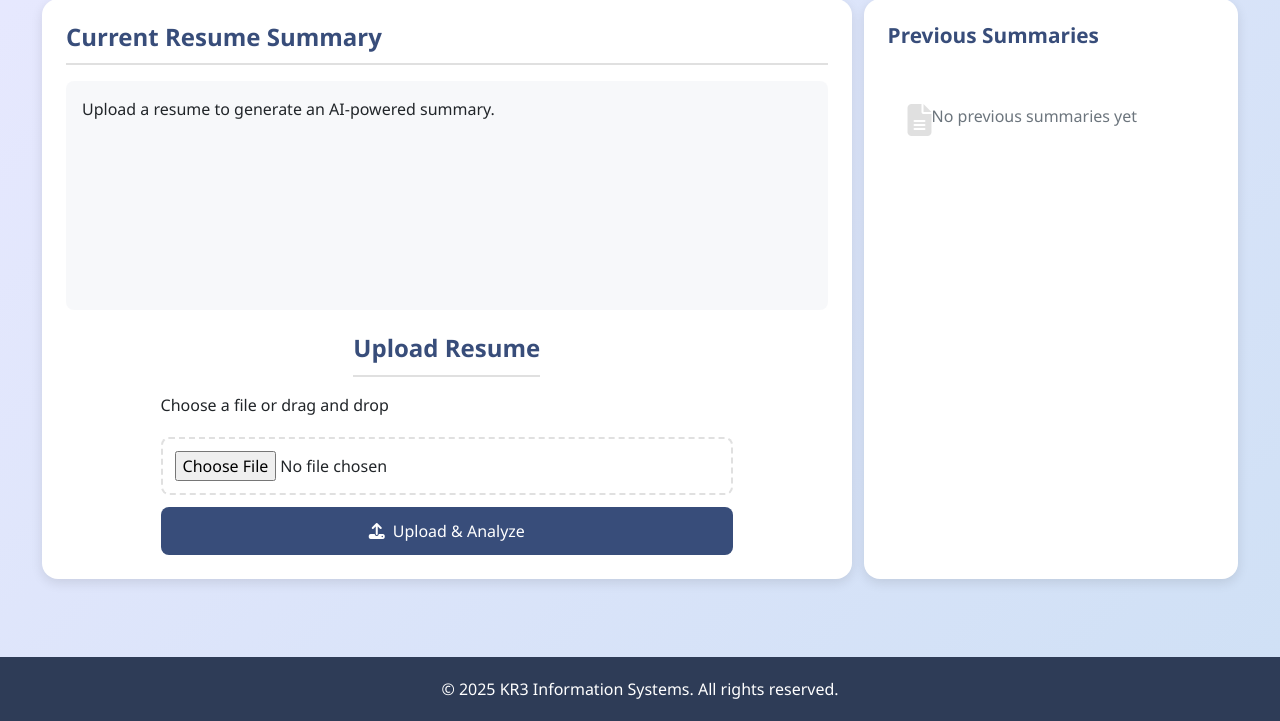
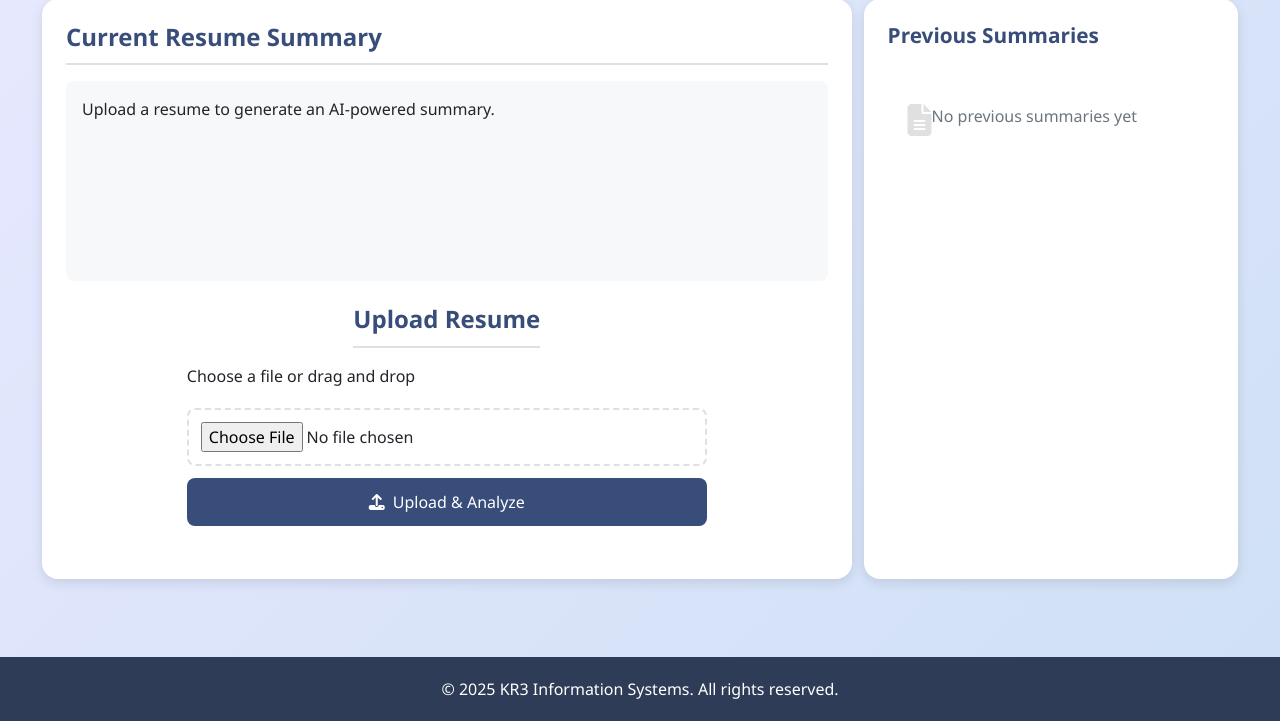
Before and after one commit to Rhythmofthebeat/Resume, a Flask app: page /resumesum in a window 1280 px wide. Shown: the part 237-958 px from the top of the page. Run offline with Flask 3, Linux system fonts and the light colour scheme; parts of the project's set-up code (start-up, migrations or seed data) failed here and were passed over.

Commit message:
Update resumesum.html

```diff
--- a/website/templates/resumesum.html
+++ b/website/templates/resumesum.html
@@ -103,6 +103,16 @@
         margin-bottom: 8px;
         align-self: flex-start;
     }
+    .upload-section form {
+    width: 100%;
+    max-width: 520px;
+}
+
+    .upload-section {
+    width: 100%;
+    min-height: 260px;
+    justify-content: flex-start;
+}
 
     .upload-section input[type="file"] {
         width: 100%;
```
